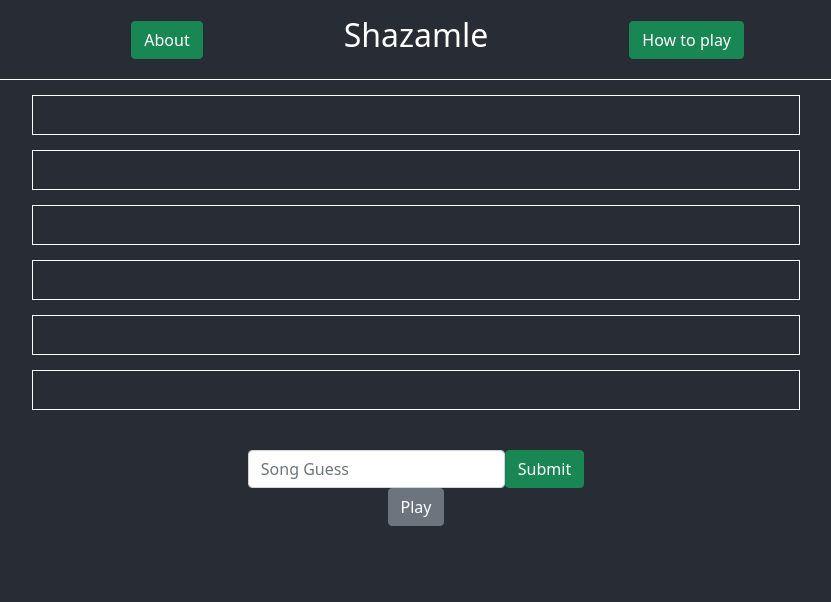
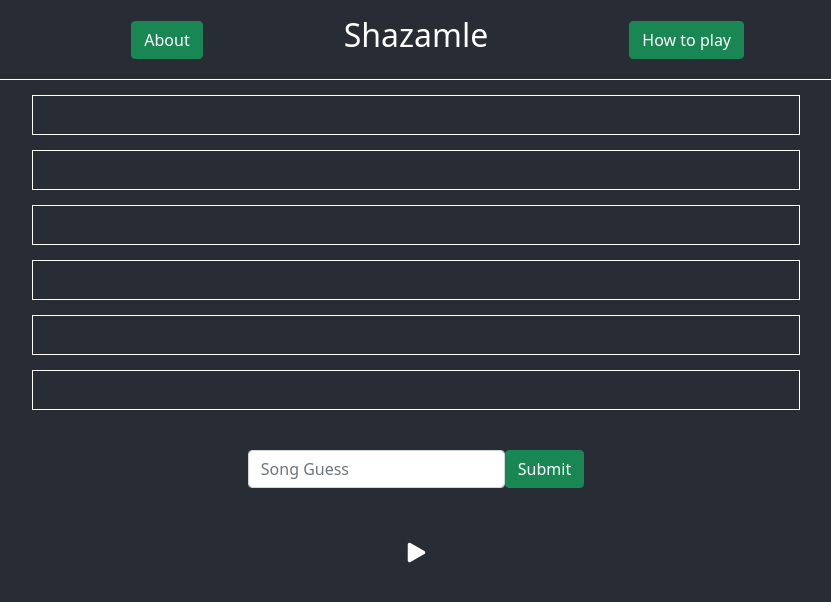
Before and after one commit to jgoler/Shazamle, a React (Create React App) app: page / in a window 1280 px wide. Shown: the top 602 px of the page, without its empty margins (224-1055 px from the left). Built offline with nearby package versions, Linux system fonts and the light colour scheme.

Commit message:
fixed music player

```diff
--- a/package.json
+++ b/package.json
@@ -10,6 +10,7 @@
     "react": "^18.0.0",
     "react-bootstrap": "^2.2.3",
     "react-dom": "^18.0.0",
+    "react-icons": "^4.3.1",
     "react-scripts": "5.0.0",
     "web-vitals": "^2.1.0"
   },
--- a/src/App.css
+++ b/src/App.css
@@ -110,3 +110,7 @@ hr {
   flex-direction: row;
   justify-content: center;
 }
+
+.button-container {
+  margin-top: 5vh;
+}
--- a/src/App.js
+++ b/src/App.js
@@ -6,7 +6,8 @@ import AboutModal from './components/AboutModal';
 import audio from './recordings/testrecording.mp3';
 import 'bootstrap/dist/css/bootstrap.min.css';
 import { useState, useEffect, useRef } from 'react';
-
+import { BsPlayFill } from 'react-icons/bs';
+import { BsPauseFill } from 'react-icons/bs';
 function App() {
   const [openModal, setOpenModal] = useState(false);
   const [openAboutModal, setOpenAboutModal] = useState(false);
@@ -77,15 +78,19 @@ function App() {
         </form>
         {openModal && <HTPModal closeModal={setOpenModal} />}
         {openAboutModal && <AboutModal closeModal={setOpenAboutModal} />}
-        <div>
+        <div className='button-container'>
           <button
             type='button'
-            class='btn btn-secondary'
+            class='btn btn-link'
             onClick={() => {
               togglePlayPause();
             }}
           >
-            Play
+            {playMusic ? (
+              <BsPauseFill size={35} color='white' />
+            ) : (
+              <BsPlayFill size={35} color='white' />
+            )}
           </button>
           <audio ref={audioPlayer} src={audio} />
         </div>
```
Also changed, not shown: 2 other files (tests, documents, lock files or other folders).
